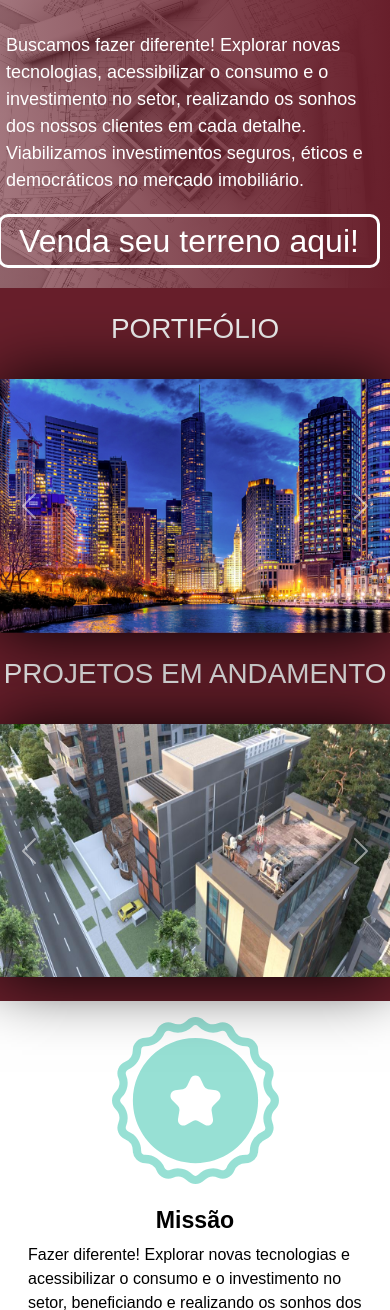
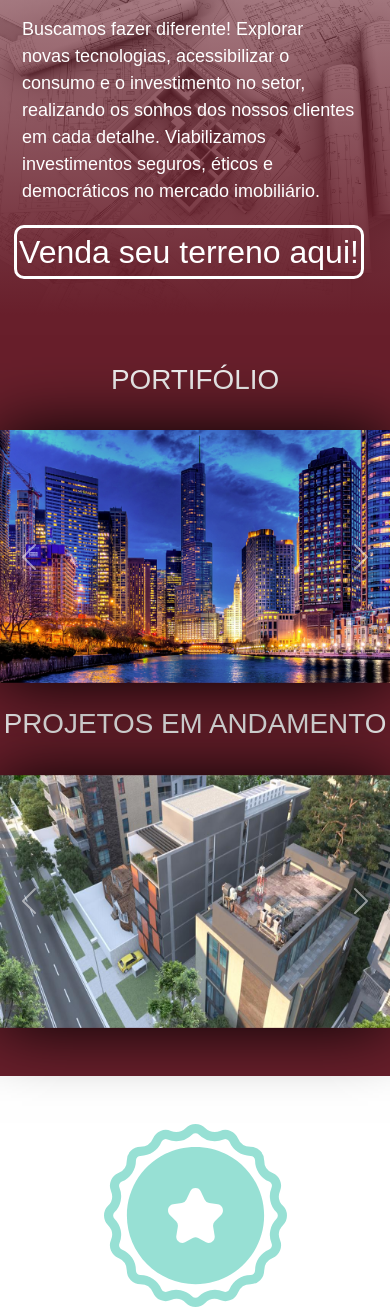
Before and after one commit to ThiagoIvens/RAUSS, a Django app: page / in a window 390 px wide. Shown: the part 118-1428 px from the top of the page. Run offline with Django 3.2, Linux system fonts and the light colour scheme; data comes from the database, SQL or seed files in the repository; some libraries are stand-ins or nearby versions; some web fonts are replaced.

Commit message:
alteraçoes

```diff
--- a/static/css/styles.css
+++ b/static/css/styles.css
@@ -444,7 +444,6 @@
         width: 100%;
         margin-top: 0em;
         padding-top: 0em;
-
     }
 
     .ico_mobile {
@@ -518,4 +517,10 @@
     }
 }
 
+@media only screen and (max-width: 800px) {
+    .glass-window, .glass-form {
+        padding: 1em;
+        background: linear-gradient(to top, rgb(104, 31, 43, 1), rgb(104, 31, 43, 0.8), rgb(104, 31, 43, 0.6));
+    }
+}
 /* --------------------------------------------------------------- */
--- a/templates/includes/footer.html
+++ b/templates/includes/footer.html
@@ -1,5 +1,5 @@
 <footer>
-    <div class="bg-light collapse show">
+    <div class="bg-light collapse show" style="padding: 50px 10px;">
         <div class="container footer-div">
             <div class="row">
                 <div class="col py-4">
--- a/templates/includes/values.html
+++ b/templates/includes/values.html
@@ -1,5 +1,5 @@
 <div class="container" id="values">
-    <div class="row p-3">
+    <div class="row py-5">
         <div class="col-sm-4">
             <div class="justify-center">
                 <svg id="Layer_Values" data-name="Layer 1" xmlns="http://www.w3.org/2000/svg" viewBox="0 0 512 512">
--- a/templates/pages/home.html
+++ b/templates/pages/home.html
@@ -6,7 +6,7 @@
 <!-- Sobre -->
 {% include 'includes/sobre.html' %}
 
-<div class="album bg-rauss">
+<div class="album bg-rauss py-4">
 <!-- Portifolio -->
 {% include 'includes/portifolio.html' %}
 
```
